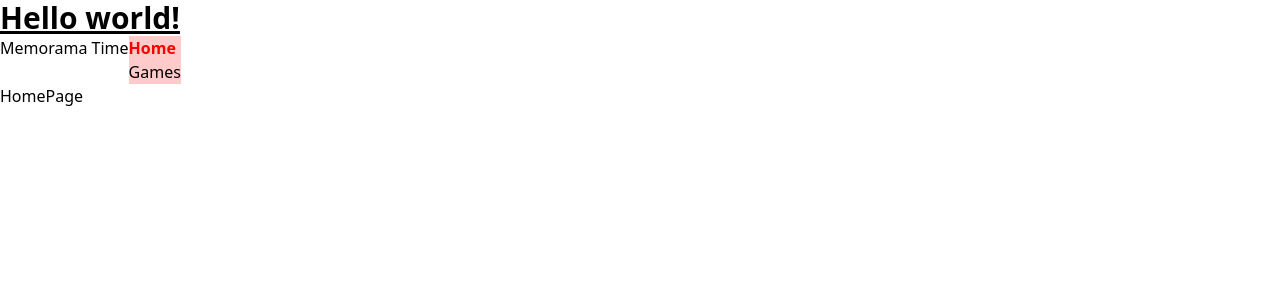
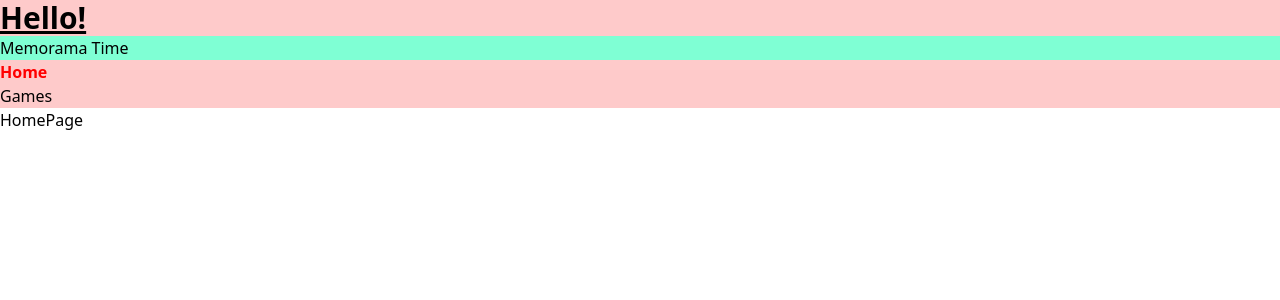
Before and after one commit to deiviiss/memory-game, a React (Vite) app: page / in a window 1280 px wide. Shown: the top 300 px of the page. Built offline with nearby package versions, Linux system fonts and the light colour scheme.

Commit message:
fix: :bug: Add tailwind
Add tailwind to proyect.

```diff
--- a/package.json
+++ b/package.json
@@ -28,12 +28,15 @@
     "@types/react": "^18.0.28",
     "@types/react-dom": "^18.0.11",
     "@vitejs/plugin-react": "^3.1.0",
+    "autoprefixer": "^10.4.13",
     "eslint": "^8.34.0",
     "eslint-config-standard": "^17.0.0",
     "eslint-plugin-import": "^2.27.5",
     "eslint-plugin-n": "^15.6.1",
     "eslint-plugin-promise": "^6.1.1",
     "eslint-plugin-react": "^7.32.2",
+    "postcss": "^8.4.21",
+    "tailwind": "^4.0.0",
     "tailwindcss": "^3.2.7",
     "vite": "^4.1.4"
   }
--- /dev/null
+++ b/postcss.config.cjs
@@ -0,0 +1,6 @@
+module.exports = {
+  plugins: {
+    tailwindcss: {},
+    autoprefixer: {},
+  },
+}
--- a/src/App.jsx
+++ b/src/App.jsx
@@ -1,5 +1,5 @@
 import { BrowserRouter, Route, Routes } from 'react-router-dom'
-import './index.css'
+
 import Navbar from './components/Navbar'
 import HomePage from './pages/HomePage'
 import GamesPage from './pages/GamesPage'
@@ -12,8 +12,8 @@ export default function App () {
       <>
       <ProviderGame>
           <BrowserRouter>
-   <h1 className="text-3xl font-bold underline">
-      Hello world!
+   <h1 className="text-3xl font-bold underline bg-red-200">
+      Hello!
     </h1>
           <Navbar/>
 
--- a/src/components/Navbar.jsx
+++ b/src/components/Navbar.jsx
@@ -3,7 +3,7 @@ import '../styles/Navbar.css'
 
 export default function Navbar () {
   return (
-    <div className='flex'>
+    <div className='background'>
 <h1 >Memorama Time</h1>
       <ul className='bg-red-200'>
         <li>
--- a/src/styles/Navbar.css
+++ b/src/styles/Navbar.css
@@ -2,3 +2,7 @@
   color: red;
   font-weight: bold;
 }
+
+.background {
+  background-color: aquamarine;
+}
--- a/tailwind.config.cjs
+++ b/tailwind.config.cjs
@@ -1,7 +1,8 @@
 /** @type {import('tailwindcss').Config} */
 module.exports = {
   content: [
-    './src/**/*{html,js,jsx}'
+    './index.html',
+    './src/**/*.{js,ts,jsx,tsx}'
   ],
   theme: {
     extend: {}
```
Also changed, not shown: 1 other file (tests, documents, lock files or other folders).
